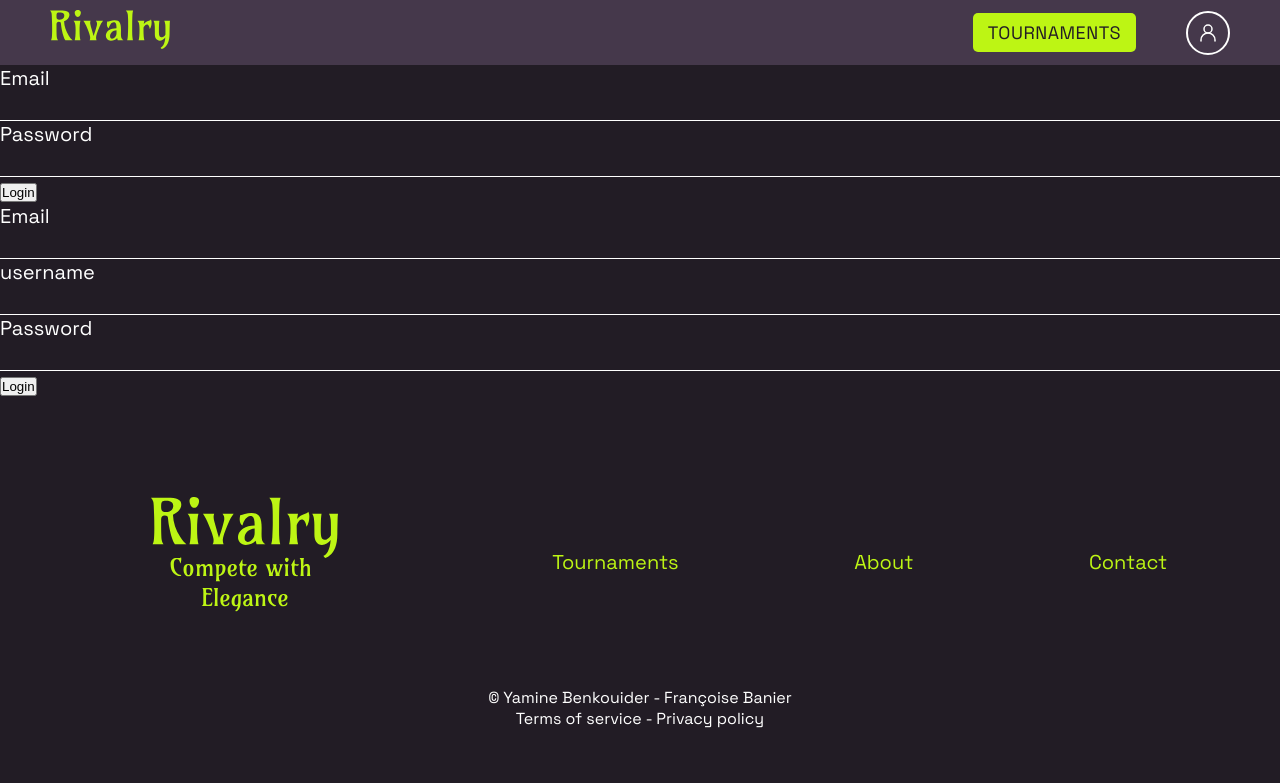
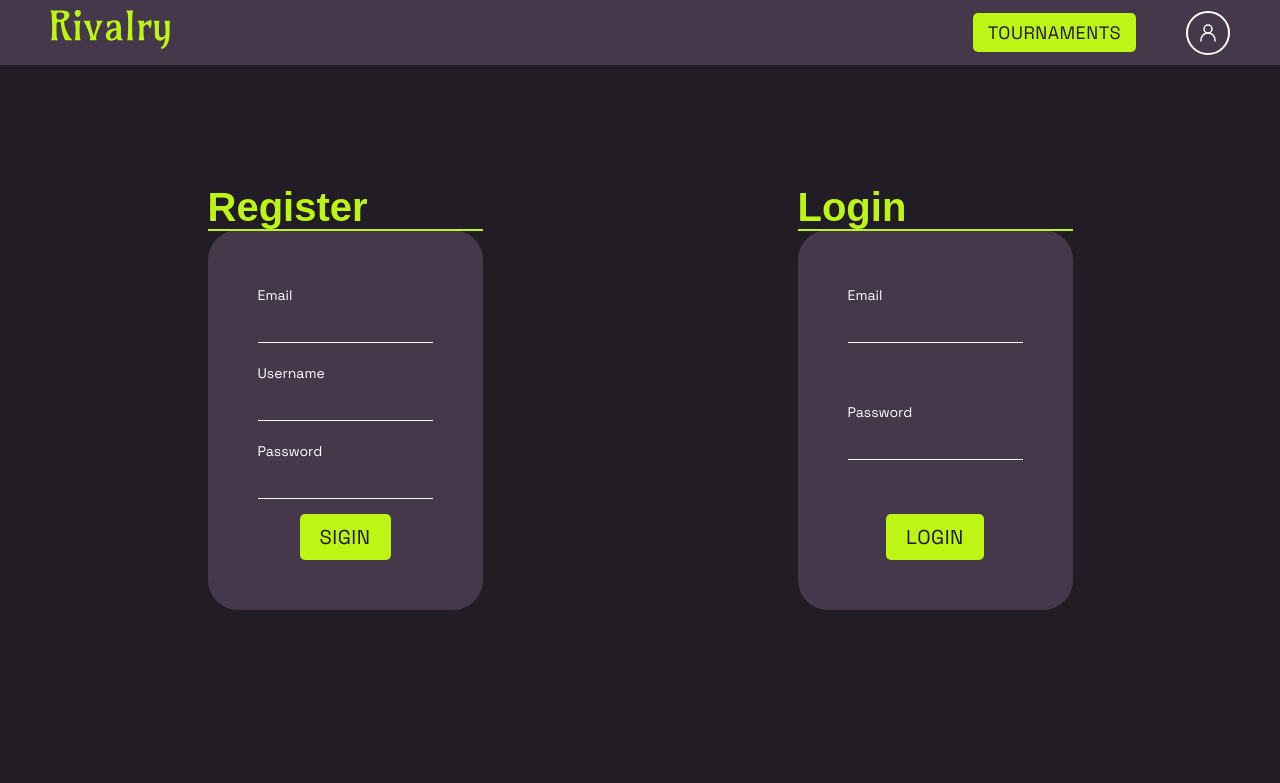
Before and after one commit to fbanier/rivalry-front, an Angular app: page /login in a window 1280 px wide. Shown: the top 783 px of the page. Built offline with nearby package versions, Linux system fonts and the light colour scheme; a web font is replaced by a local one.

Commit message:
login redirect & login css

```diff
--- a/src/app/app.routes.ts
+++ b/src/app/app.routes.ts
@@ -8,12 +8,14 @@ import { Profile } from './components/profile/profile';
 import {Test} from './pages/test/test';
 
 import { Tournamentdetail } from './pages/tournamentdetail/tournamentdetail';
+import {isLoggedGuard} from './utils/guards/is-logged-guard';
+import {loginRedirect} from './utils/guards/loginRedirect';
 
 
 export const routes: Routes = [
   {path:"",component: Homepage},
   {path:"tournaments",component: Tournaments},
-  {path:"login",component: Login},
+  {path:"login",component: Login,  canActivate: [loginRedirect]},
   {path:"test",component: Test},
 
   {
@@ -23,7 +25,8 @@ export const routes: Routes = [
       { path: 'profile', component: Profile},
       { path: 'mytournaments', component: Mytournaments},
       { path: '', redirectTo: 'profile', pathMatch: 'full' }
-    ]
+    ],
+    canActivate: [isLoggedGuard]
   },
   {path:"tournamentdetail",component: Tournamentdetail}
 
--- a/src/app/components/register/register.css
+++ b/src/app/components/register/register.css
@@ -0,0 +1,33 @@
+main#loginPage{
+  display: flex;
+  flex-flow: row wrap;
+  justify-content: space-around;
+  padding: 120px 50px;
+}
+main#loginPage section{
+  max-width: calc((50% / 2) - 20px);
+  margin: 0 10px;
+}
+
+main#loginPage .title{
+  position: relative;
+  display: block;
+  color: var(--color-lime);
+  width: 100%;
+}
+main#loginPage .title::after{
+  content: "";
+  width: 100%;
+  height: 2px;
+  background: var(--color-lime);
+  position: absolute;
+  bottom: -1px;
+  left: 0;
+}
+main#loginPage .form{
+  border-radius: 30px;
+  height: 100%;
+  display: flex  ;
+  flex-direction: column;
+  justify-content: space-between;
+}
--- a/src/app/components/register/register.html
+++ b/src/app/components/register/register.html
@@ -1,15 +1,38 @@
+<main id="loginPage">
+  <section>
+    <h1 class="title">Register</h1>
     <form [formGroup]="form" (ngSubmit)="submitUser()" class="form">
       <div>
         <label for="email">Email</label>
         <input type="text" formControlName="email">
       </div>
       <div>
-        <label for="username">username</label>
+        <label for="username">Username</label>
         <input type="text" formControlName="username">
       </div>
       <div>
         <label for="password">Password</label>
         <input type="password" formControlName="password">
       </div>
-    <button>Login</button>
+      <button class="btn">Sigin</button>
     </form>
+  </section>
+
+   <section>
+     <h2 class="title">Login</h2>
+     <form [formGroup]="form" (ngSubmit)="loginUser()" class="form">
+       <div>
+         <label for="email">Email</label>
+         <input type="text" formControlName="email">
+       </div>
+       <div>
+         <label for="password">Password</label>
+         <input type="password" formControlName="password">
+       </div>
+       <button class="btn">Login</button>
+     </form>
+   </section>
+
+
+
+</main>
--- a/src/app/components/register/register.ts
+++ b/src/app/components/register/register.ts
@@ -12,6 +12,7 @@ import { UserRegister, UserPublic} from '../../utils/types/UserPublic';
   styleUrl: './register.css'
 })
 export class Register {
+
   isSubmitted: boolean = false
 
   newUser: UserRegister = {
@@ -35,7 +36,6 @@ export class Register {
       this.isSubmitted = true
       let user = this.form.value as UserRegister
       this.apiService.register({...user, active: true}).subscribe(res => {
-        console.log(res);
         this.apiService.login(user).subscribe(res => {
           console.log('Response', res);
           console.log('Logged!');
@@ -45,6 +45,16 @@ export class Register {
     }
   }
 
+  loginUser(){
+    this.isSubmitted = true
+    let user = this.form.value as UserRegister
+    this.apiService.login(user).subscribe(res => {
+      console.log('Response', res);
+      console.log('Logged!');
+      this.router.navigate(['/']);
+    })
+  }
+
 
 
 
--- a/src/app/pages/login/login.html
+++ b/src/app/pages/login/login.html
@@ -1,5 +1,3 @@
-
 <main>
-   <app-login-comp/>
    <app-register/>
 </main>
--- a/src/app/utils/guards/loginRedirect.ts
+++ b/src/app/utils/guards/loginRedirect.ts
@@ -2,13 +2,13 @@ import { inject } from '@angular/core';
 import { CanActivateFn, Router } from '@angular/router';
 import { ApiServicePublic } from '../services/api-service-public';
 
-export const isLoggedGuard: CanActivateFn = (route, state) => {
+export const loginRedirect: CanActivateFn = (route, state) => {
   const apiService = inject(ApiServicePublic)
   const router = inject(Router)
   const token = apiService.getToken()
 
-  if(!token) {
-    router.navigate(["/login"])
+  if(token) {
+    router.navigate(["/dashboard"])
     return false
   }
 
--- a/src/styles.css
+++ b/src/styles.css
@@ -29,7 +29,7 @@ a {
 html{
   background-color: var(--color-body);
 }
-body{
+body, input[type=text], input[type=file], input[type=password], button, select, textarea{
   background-color: var(--color-body);
   font-family: var(--font-body);
   font-size: 20px;
@@ -126,3 +126,105 @@ input{
   height: 1px;
   background-color: var(--color-lime);
 }
+
+input[type=text], input[type=file], input[type=password], button, select, textarea{
+  border:none;
+  border-radius:0;
+  -webkit-border-radius:0px;
+  background-color:transparent;
+  color:#fff;
+}
+
+input[type=text], input[type=file], input[type=password], button, textarea{-webkit-appearance:none;}
+
+textarea{
+  resize:none;
+  overflow:auto;
+}
+
+::-webkit-input-placeholder{
+  font-family: "transducer", "Transducer Regular", sans-serif;
+  font-weight: 400;
+  font-style: normal;
+  text-transform:uppercase;
+  opacity:1 !important;
+  color:inherit !important;
+}
+
+:-moz-placeholder{
+  font-family: "transducer", "Transducer Regular", sans-serif;
+  font-weight: 400;
+  font-style: normal;
+  text-transform:uppercase;
+  opacity:1 !important;
+  color:inherit !important;
+}
+
+::-moz-placeholder{
+  font-family: "transducer", "Transducer Regular", sans-serif;
+  font-weight: 400;
+  font-style: normal;
+  text-transform:uppercase;
+  opacity:1 !important;
+  color:inherit !important;
+}
+
+input::-webkit-input-placeholder{
+  font-family: "transducer", "Transducer Regular", sans-serif;
+  font-weight: 400;
+  font-style: normal;
+  text-transform:uppercase;
+  opacity:1 !important;
+  color:inherit !important;
+}
+
+input:-moz-placeholder{
+  font-family: "transducer", "Transducer Regular", sans-serif;
+  font-weight: 400;
+  font-style: normal;
+  text-transform:uppercase;
+  opacity:1 !important;
+  color:inherit !important;
+}
+
+input::-moz-placeholder{
+  font-family: "transducer", "Transducer Regular", sans-serif;
+  font-weight: 400;
+  font-style: normal;
+  text-transform:uppercase;
+  opacity:1 !important;
+  color:inherit !important;
+}
+
+input:-ms-input-placeholder, textarea:-ms-input-placeholder{
+  font-family: "transducer", "Transducer Regular", sans-serif;
+  font-weight: 400;
+  font-style: normal;
+  text-transform:uppercase;
+  opacity:1 !important;
+  color:inherit !important;
+}
+
+input:-webkit-autofill{
+  -webkit-box-shadow:0 0 0 1000px transparent inset !important;
+  -webkit-text-fill-color:#000 !important;
+}
+
+.form {
+  max-width: 800px;
+  margin: 0 auto;
+  background-color: var(--color-purple);
+  padding: 50px;
+}
+.form > div{
+  position: relative;
+  width: 100%;
+}
+.form > div label{
+  font-size: 14px;
+}
+.form > div input{
+  border-bottom: 1px solid #fff;
+  width: 100%;
+  color: #fff;
+}
```
Lines whose indentation alone changed are shown as unchanged.
